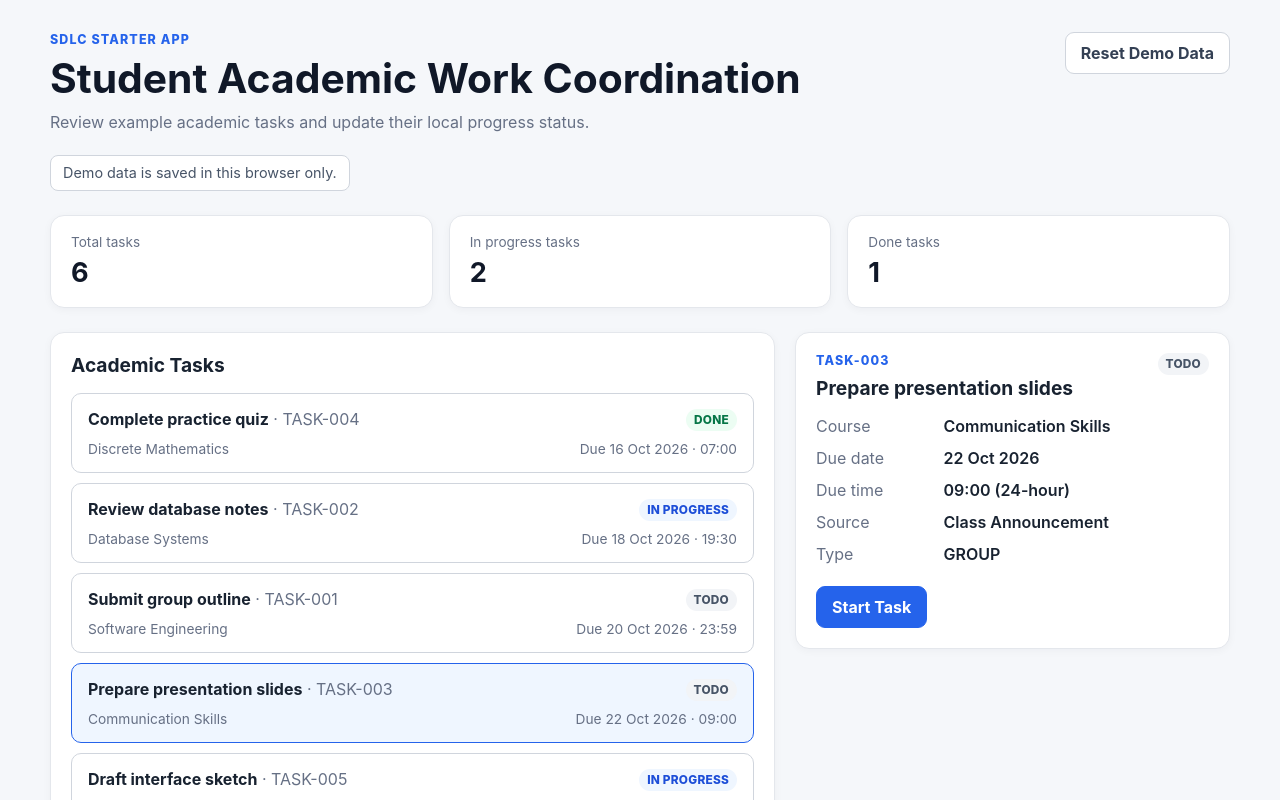
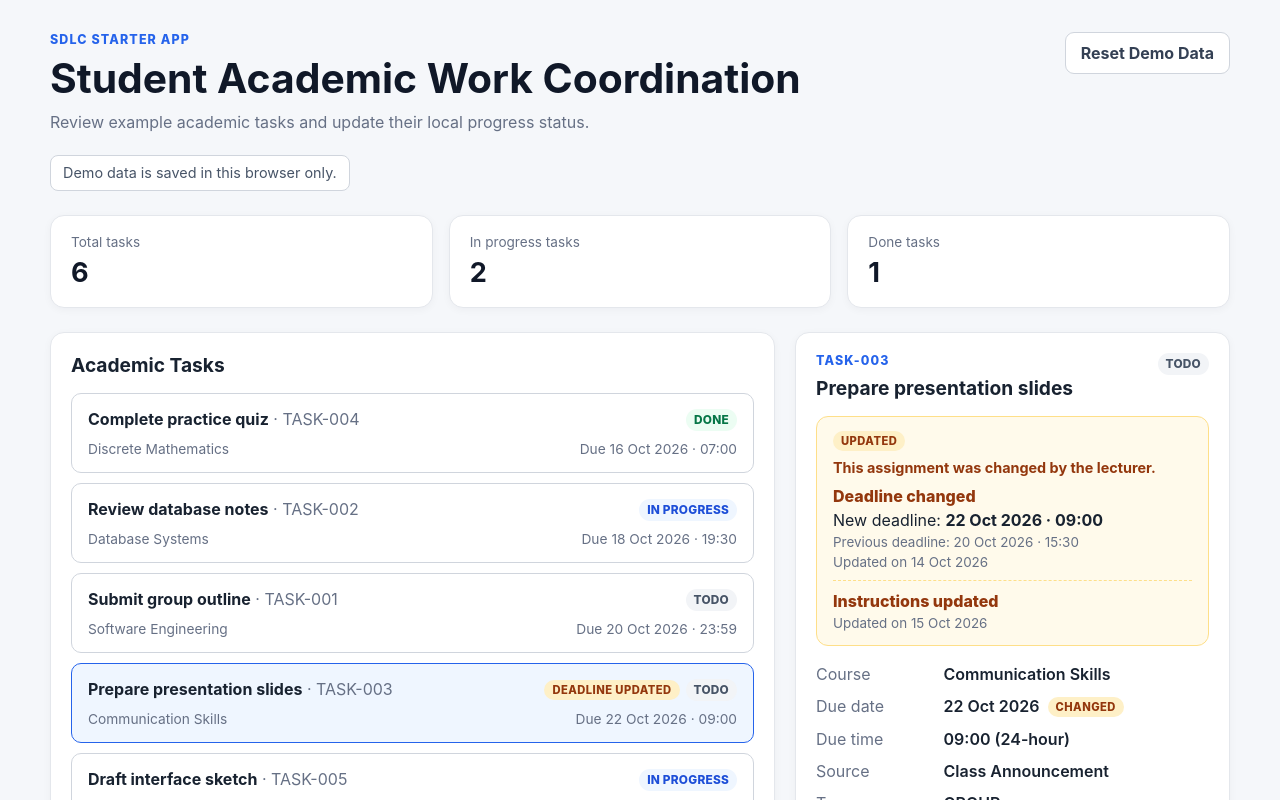
Before and after one commit to muriz-dev/sdlc-group-5, a React (Vite) app: page / in a window 1280 px wide. Both pictures are taken after a click on the button 412 px from the left and 702 px from the top of the page. Shown: the top 800 px of the page. Built offline with nearby package versions, Linux system fonts and the light colour scheme.

Commit message:
show to user if deadline changed or instructions is updated

```diff
--- a/src/components/TaskCard.jsx
+++ b/src/components/TaskCard.jsx
@@ -1,7 +1,15 @@
 import StatusBadge from './StatusBadge.jsx';
 import { formatDeadline } from '../utils/dateUtils.js';
 
+function getUpdateLabel(task) {
+  if (task.deadlineUpdatedAt) return 'Deadline updated';
+  if (task.instructionsUpdatedAt) return 'Instructions updated';
+  return '';
+}
+
 export default function TaskCard({ task, isSelected, onSelect }) {
+  const updateLabel = getUpdateLabel(task);
+
   return (
     <button
       className={`record-card${isSelected ? ' selected' : ''}`}
@@ -14,7 +22,10 @@ export default function TaskCard({ task, isSelected, onSelect }) {
           <strong>{task.title}</strong>
           <span className="meta"> · {task.id}</span>
         </span>
-        <StatusBadge status={task.status} />
+        <span className="card-badges">
+          {updateLabel && <span className="card-update">{updateLabel}</span>}
+          <StatusBadge status={task.status} />
+        </span>
       </span>
       <span className="card-footer">
         <span>{task.course}</span>
--- a/src/components/TaskDetails.jsx
+++ b/src/components/TaskDetails.jsx
@@ -1,5 +1,5 @@
 import StatusBadge from './StatusBadge.jsx';
-import { formatDeadlineDate } from '../utils/dateUtils.js';
+import { formatDeadline, formatDeadlineDate } from '../utils/dateUtils.js';
 
 const statusActions = {
   TODO: 'Start Task',
@@ -12,6 +12,10 @@ export default function TaskDetails({ task, onAdvanceStatus }) {
     return <div className="empty-state">Select a task to view its details.</div>;
   }
 
+  const hasDeadlineChange = Boolean(task.deadlineUpdatedAt);
+  const hasInstructionChange = Boolean(task.instructionsUpdatedAt);
+  const hasUpdates = hasDeadlineChange || hasInstructionChange;
+
   return (
     <>
       <div className="panel-heading">
@@ -22,11 +26,48 @@ export default function TaskDetails({ task, onAdvanceStatus }) {
         <StatusBadge status={task.status} />
       </div>
 
+      {hasUpdates && (
+        <section className="change-notice" aria-label="Lecturer updates">
+          <p className="change-notice-heading">
+            <span className="change-badge">Updated</span>
+            This assignment was changed by the lecturer.
+          </p>
+
+          {hasDeadlineChange && (
+            <div className="change-entry">
+              <p className="change-entry-title">Deadline changed</p>
+              <p>
+                New deadline: <strong>{formatDeadline(task.dueDate, task.dueTime)}</strong>
+              </p>
+              <p className="change-previous">
+                Previous deadline:{' '}
+                {formatDeadline(task.previousDueDate, task.previousDueTime)}
+              </p>
+              <p className="change-meta">
+                Updated on {formatDeadlineDate(task.deadlineUpdatedAt)}
+              </p>
+            </div>
+          )}
+
+          {hasInstructionChange && (
+            <div className="change-entry">
+              <p className="change-entry-title">Instructions updated</p>
+              <p className="change-meta">
+                Updated on {formatDeadlineDate(task.instructionsUpdatedAt)}
+              </p>
+            </div>
+          )}
+        </section>
+      )}
+
       <dl className="details-list">
         <dt>Course</dt>
         <dd>{task.course}</dd>
         <dt>Due date</dt>
-        <dd>{formatDeadlineDate(task.dueDate)}</dd>
+        <dd>
+          {formatDeadlineDate(task.dueDate)}
+          {hasDeadlineChange && <span className="change-marker">Changed</span>}
+        </dd>
         <dt>Due time</dt>
         <dd>{task.dueTime} (24-hour)</dd>
         <dt>Source</dt>
--- a/src/data/seed.js
+++ b/src/data/seed.js
@@ -5,6 +5,10 @@ const tasks = [
     course: 'Software Engineering',
     dueDate: '2026-10-20',
     dueTime: '23:59',
+    previousDueDate: '',
+    previousDueTime: '',
+    deadlineUpdatedAt: '',
+    instructionsUpdatedAt: '',
     source: 'LMS',
     type: 'GROUP',
     status: 'TODO',
@@ -15,6 +19,10 @@ const tasks = [
     course: 'Database Systems',
     dueDate: '2026-10-18',
     dueTime: '19:30',
+    previousDueDate: '',
+    previousDueTime: '',
+    deadlineUpdatedAt: '',
+    instructionsUpdatedAt: '',
     source: 'Personal Notes',
     type: 'INDIVIDUAL',
     status: 'IN_PROGRESS',
@@ -25,6 +33,10 @@ const tasks = [
     course: 'Communication Skills',
     dueDate: '2026-10-22',
     dueTime: '09:00',
+    previousDueDate: '2026-10-20',
+    previousDueTime: '15:30',
+    deadlineUpdatedAt: '2026-10-14',
+    instructionsUpdatedAt: '2026-10-15',
     source: 'Class Announcement',
     type: 'GROUP',
     status: 'TODO',
@@ -35,6 +47,10 @@ const tasks = [
     course: 'Discrete Mathematics',
     dueDate: '2026-10-16',
     dueTime: '07:00',
+    previousDueDate: '',
+    previousDueTime: '',
+    deadlineUpdatedAt: '',
+    instructionsUpdatedAt: '',
     source: 'LMS',
     type: 'INDIVIDUAL',
     status: 'DONE',
@@ -45,6 +61,10 @@ const tasks = [
     course: 'Human Computer Interaction',
     dueDate: '2026-10-24',
     dueTime: '12:00',
+    previousDueDate: '',
+    previousDueTime: '',
+    deadlineUpdatedAt: '',
+    instructionsUpdatedAt: '',
     source: 'Personal Notes',
     type: 'INDIVIDUAL',
     status: 'IN_PROGRESS',
@@ -55,6 +75,10 @@ const tasks = [
     course: 'Computer Networks',
     dueDate: '2026-10-25',
     dueTime: '00:00',
+    previousDueDate: '',
+    previousDueTime: '',
+    deadlineUpdatedAt: '',
+    instructionsUpdatedAt: '2026-10-19',
     source: 'Class Announcement',
     type: 'INDIVIDUAL',
     status: 'TODO',
--- a/src/styles.css
+++ b/src/styles.css
@@ -240,6 +240,83 @@ h3 {
   color: #475467;
 }
 
+.change-notice {
+  margin-bottom: 18px;
+  padding: 14px 16px;
+  border: 1px solid #fedf89;
+  border-radius: 12px;
+  background: #fffaeb;
+}
+
+.change-notice-heading {
+  display: flex;
+  align-items: center;
+  flex-wrap: wrap;
+  gap: 8px;
+  margin: 0 0 10px;
+  color: #93370d;
+  font-size: 0.9rem;
+  font-weight: 700;
+}
+
+.card-badges {
+  display: flex;
+  flex-shrink: 0;
+  align-items: center;
+  flex-wrap: wrap;
+  justify-content: flex-end;
+  gap: 6px;
+}
+
+.change-badge,
+.change-marker,
+.card-update {
+  display: inline-flex;
+  align-items: center;
+  padding: 3px 8px;
+  border-radius: 999px;
+  background: #fef0c7;
+  color: #93370d;
+  font-size: 0.7rem;
+  font-weight: 800;
+  letter-spacing: 0.04em;
+  text-transform: uppercase;
+}
+
+.card-update {
+  white-space: nowrap;
+}
+
+.change-marker {
+  margin-left: 8px;
+  vertical-align: middle;
+}
+
+.change-entry + .change-entry {
+  margin-top: 10px;
+  padding-top: 10px;
+  border-top: 1px dashed #fedf89;
+}
+
+.change-entry p {
+  margin: 0 0 4px;
+}
+
+.change-entry p:last-child {
+  margin-bottom: 0;
+}
+
+.change-entry-title {
+  color: #93370d;
+  font-weight: 800;
+}
+
+.change-previous,
+.change-meta {
+  color: #667085;
+  font-size: 0.84rem;
+}
+
 .details-list {
   display: grid;
   grid-template-columns: minmax(110px, 0.42fr) 1fr;
@@ -395,4 +472,8 @@ h3 {
     align-items: flex-start;
     flex-direction: column;
   }
+
+  .card-badges {
+    justify-content: flex-start;
+  }
 }
```
Also changed, not shown: 1 other file (tests, documents, lock files or other folders).
